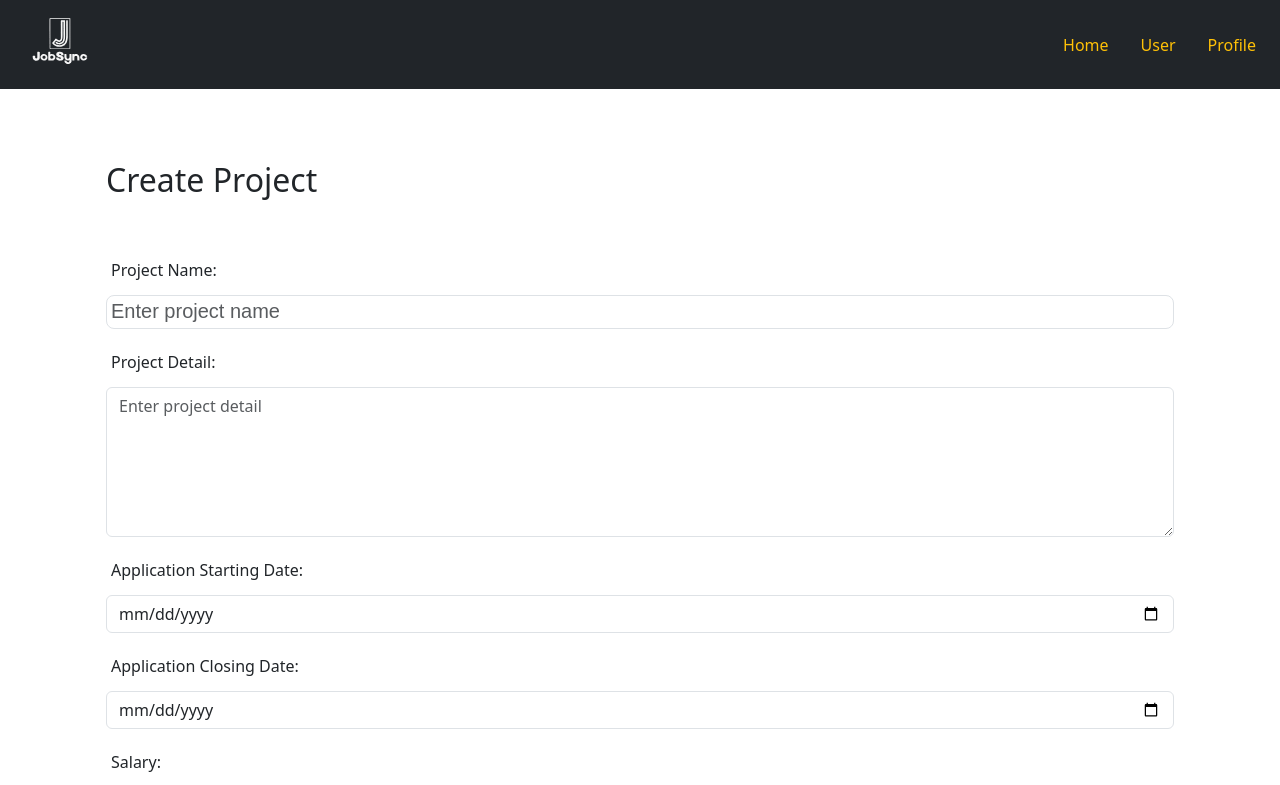
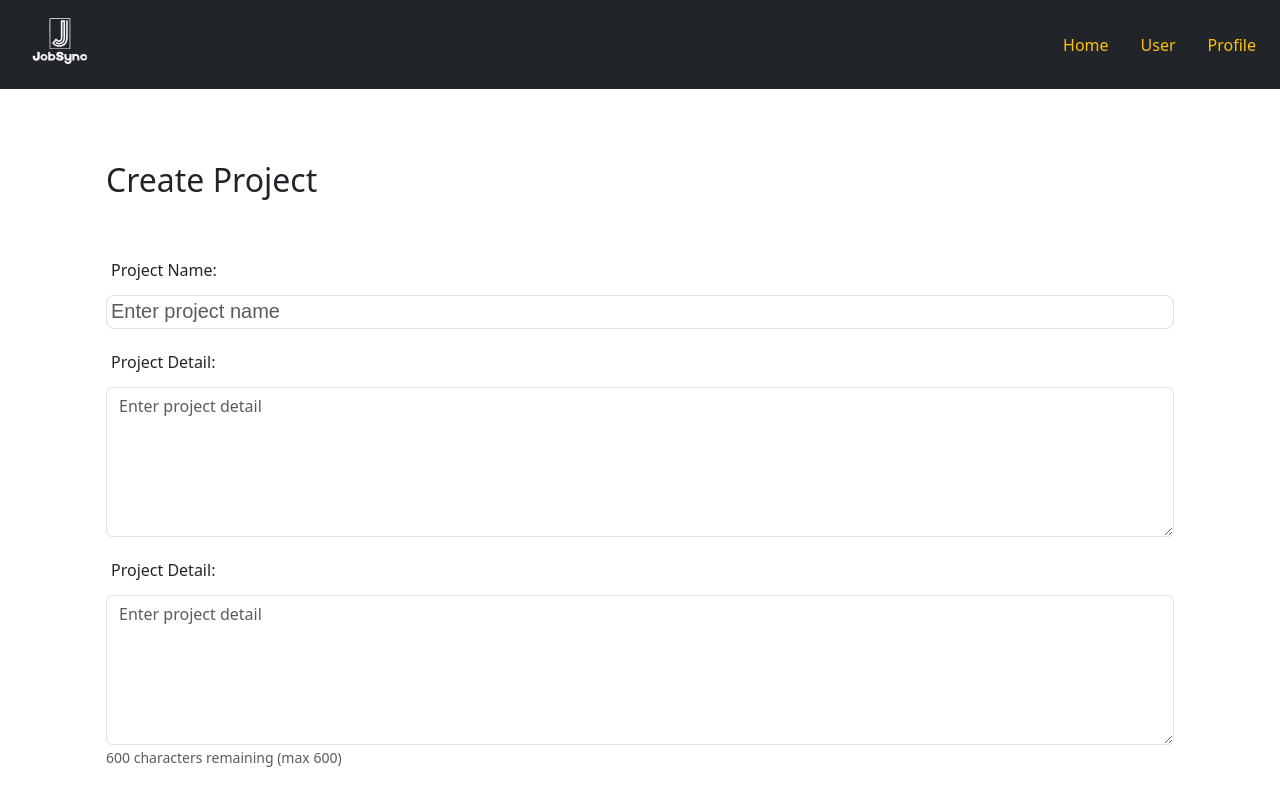
Before and after one commit to Saharat-GH/Register_App-master, a React (Vite) app: page /profile in a window 1280 px wide. Shown: the top 785 px of the page. Built offline with nearby package versions, Linux system fonts and the light colour scheme.

Commit message:
create and add TextAreaForm to HRCreateProject.jsx

```diff
--- /dev/null
+++ b/src/component/TextAreaForm.jsx
@@ -0,0 +1,42 @@
+import React, { useState } from 'react';
+
+const TextAreaForm = () => {
+  const [projectDetail, setProjectDetail] = useState('');
+
+  const maxCharacters = 600;
+
+  const handleProjectDetailChange = (e) => {
+    const inputValue = e.target.value;
+    if (inputValue.length <= maxCharacters) {
+      setProjectDetail(inputValue);
+    }
+  };
+
+  const remainingCharacters = maxCharacters - projectDetail.length;
+
+  return (
+    <div>
+      {/* Project Detail */}
+      <div className="mb-3">
+        <label htmlFor="projectDetail" className="form-label">
+          Project Detail:
+        </label>
+        <textarea
+          id="projectDetail"
+          className="form-control"
+          value={projectDetail}
+          style={{ height: '150px' }}
+          onChange={handleProjectDetailChange}
+          placeholder="Enter project detail"
+          maxLength={maxCharacters}
+          required
+        ></textarea>
+        <small className="form-text text-muted">
+          {remainingCharacters} characters remaining (max {maxCharacters})
+        </small>
+      </div>
+    </div>
+  );
+};
+
+export default TextAreaForm;
--- a/src/routes/HRCreateProject.jsx
+++ b/src/routes/HRCreateProject.jsx
@@ -2,6 +2,8 @@ import React, { useState } from "react";
 import HrNav from "../component/HrNav";
 import "../../StyleComponent/index.css";
 import axios from "axios";
+import TextAreaForm from "../component/TextAreaForm";
+
 function HRCreateProject() {
   // State for form fields
   const [projectName, setProjectName] = useState("");
@@ -41,6 +43,8 @@ function HRCreateProject() {
         console.error("Error adding project:", error);
       });
   };
+
+
 
   return (
     <div>
@@ -84,6 +88,8 @@ function HRCreateProject() {
                   required
                 ></textarea>
               </div>
+
+              <TextAreaForm />
 
               {/* Application Starting Date */}
               <div className="mb-3">
```
